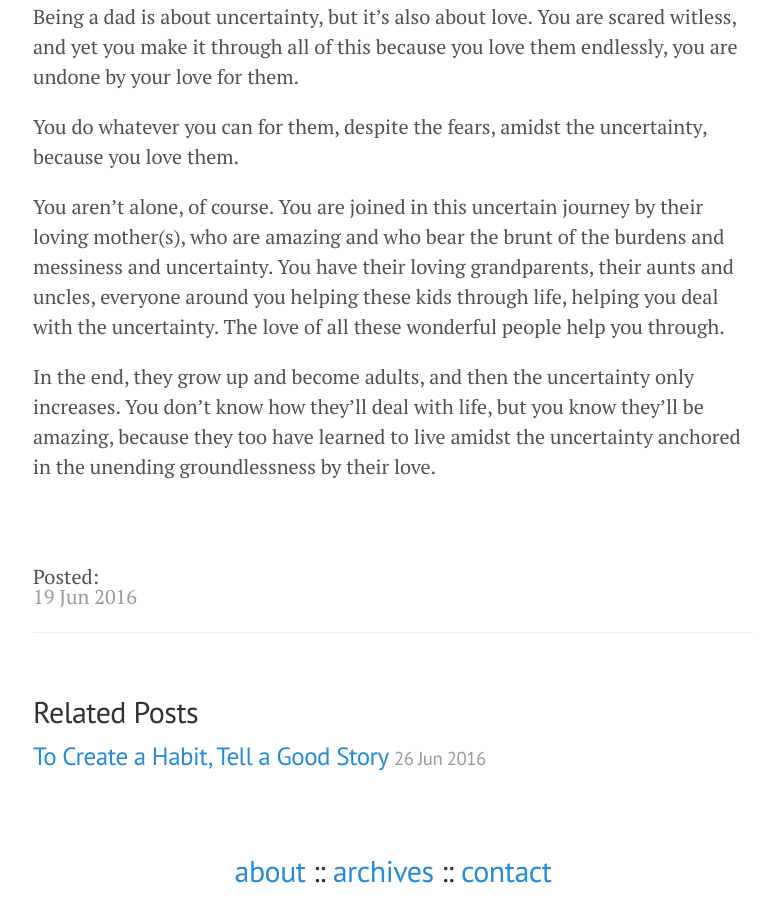
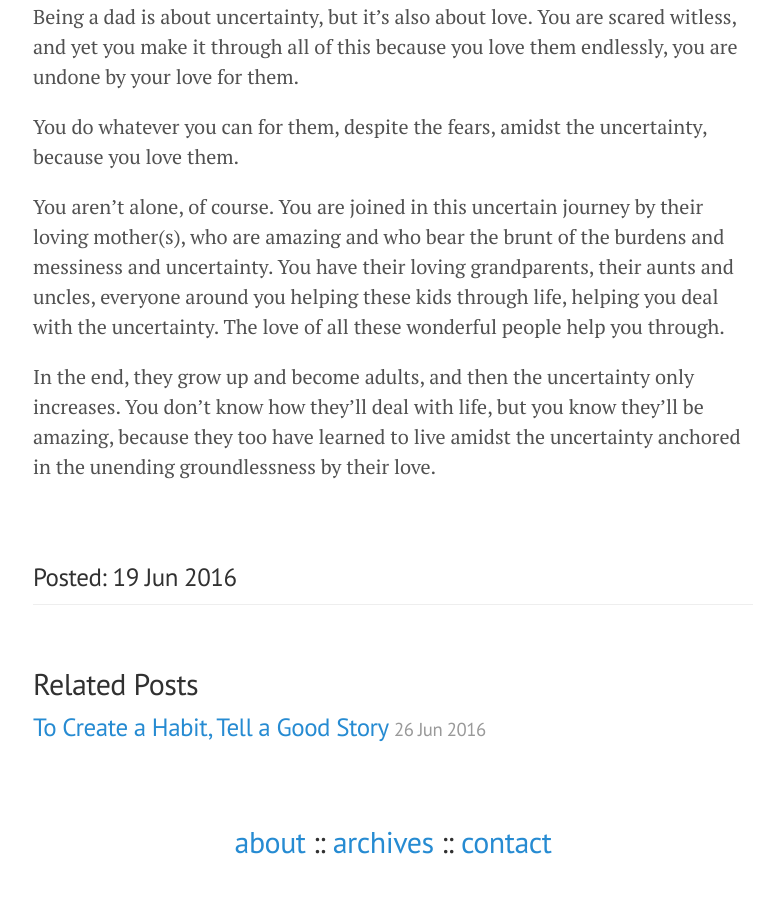
Before and after one commit to dhanielogy/dhanielogy.github.io, a Jekyll site: the page built from _posts/2016-06-19-on-being-a-dad.markdown, in a window 1280 px wide and 900 px high, scrolled down 1310 px. Shown: the whole window, without its empty margins (247-1017 px from the left). Built offline with Jekyll 4.4.1, drawn with Linux system fonts in a browser that asks for light colours; after the commit the page ends 2181 px from its top, so only the background shows below that.

Commit message:
Update post.html

```diff
--- a/_layouts/post.html
+++ b/_layouts/post.html
@@ -7,7 +7,7 @@ layout: default
   <span class="post-date">{{ page.date | date_to_string }}</span>
   {{ content }}
 </div>
-Posted: <span class="post-date">{{ page.date | date_to_string }}</span>
+<h3>Posted: {{ page.date | date_to_string }}</h3>
 <div class="related">
   <h2>Related Posts</h2>
   <ul class="related-posts">
```
